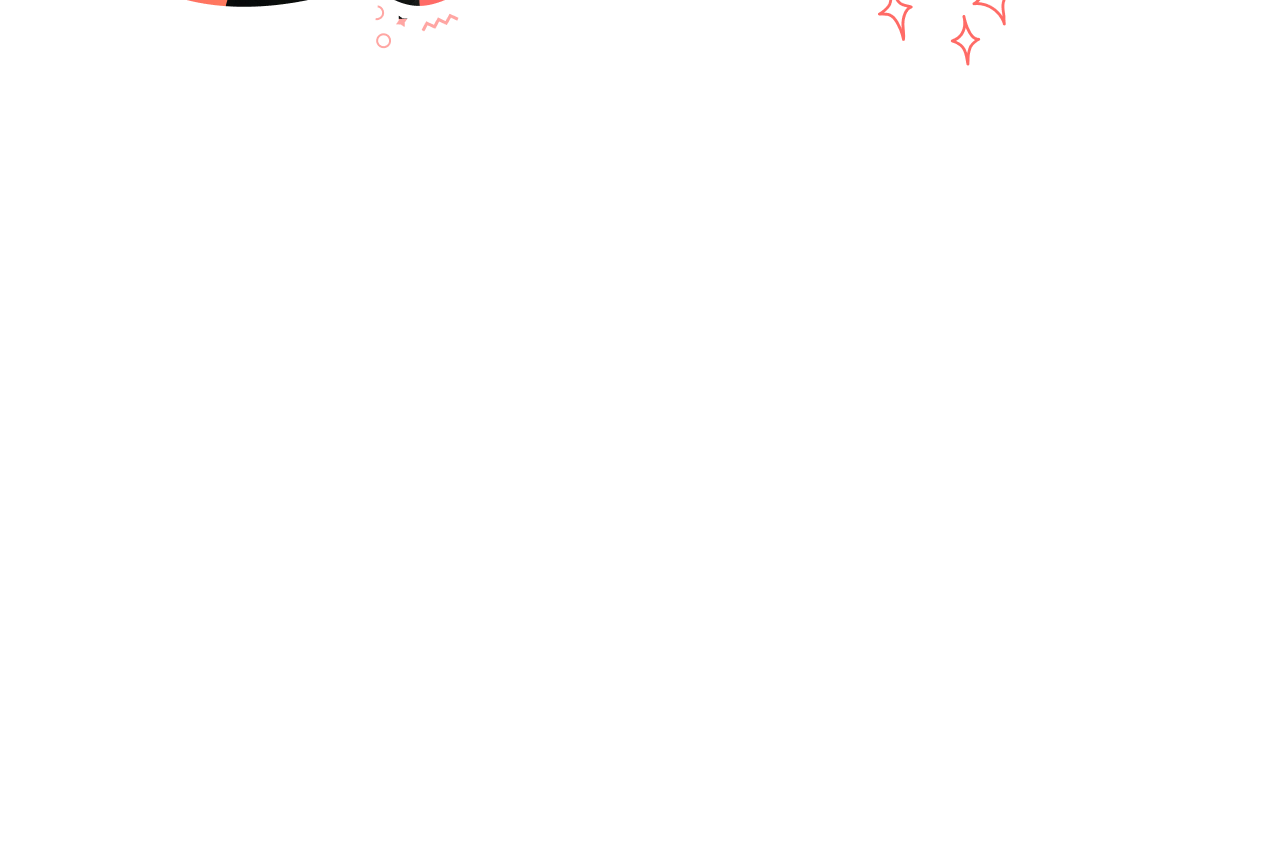
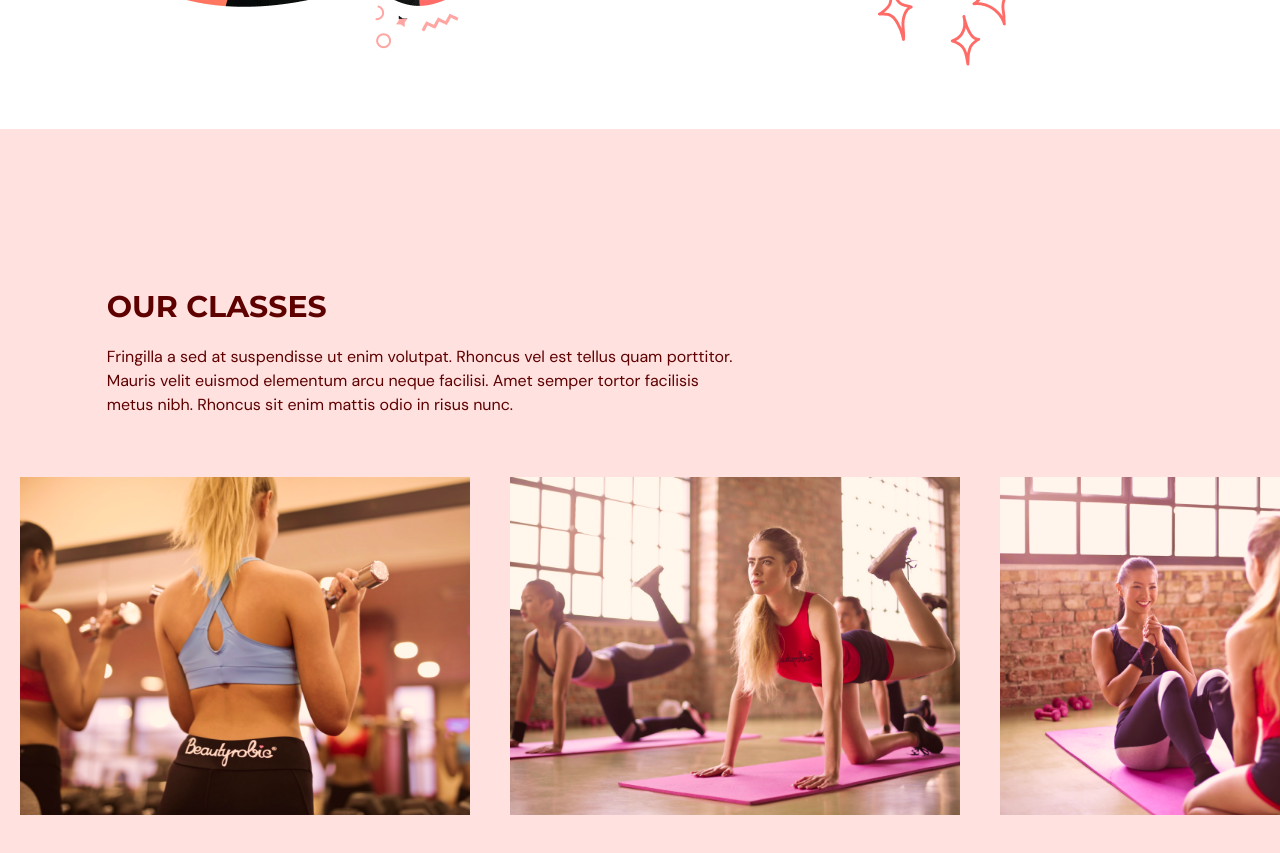
Before and after one commit to maftoohi/Evogym, a React (Vite) app: page / in a window 1280 px wide. Shown: the part 2000-2853 px from the top of the page. Before the commit the page ends 2129 px from the top, so only its background shows below. Built offline with nearby package versions, Linux system fonts and the light colour scheme.

Commit message:
add OurClasses component

```diff
--- a/src/App.tsx
+++ b/src/App.tsx
@@ -3,6 +3,7 @@ import { SelectedPage } from "./shared/types";
 import Navbar from "./components/navbar";
 import Hero from "./components/hero";
 import Benefits from "./components/benefits";
+import OurClasses from "./components/ourClasses";
 
 function App() {
   const [selectedPage, setSelectedPage] = useState<SelectedPage>(SelectedPage.Home);
@@ -26,6 +27,7 @@ function App() {
       <Navbar isTopOfPage={isTopOfPage} selectedPage={selectedPage} setSelectedPage={setSelectedPage} />
       <Hero setSelectedPage={setSelectedPage} />
       <Benefits setSelectedPage={setSelectedPage} />
+      <OurClasses setSelectedPage={setSelectedPage} />
     </div>
   );
 }
```
